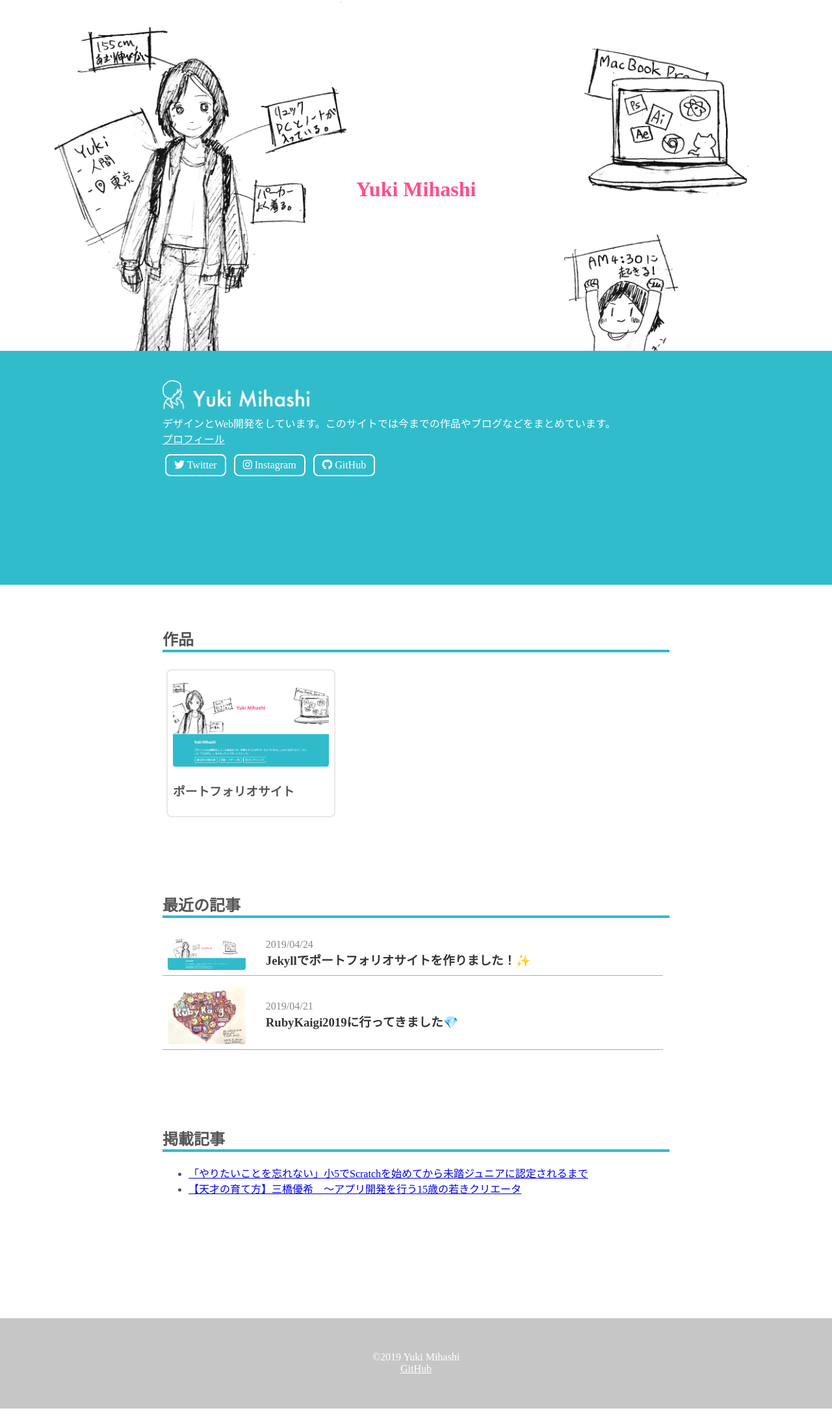
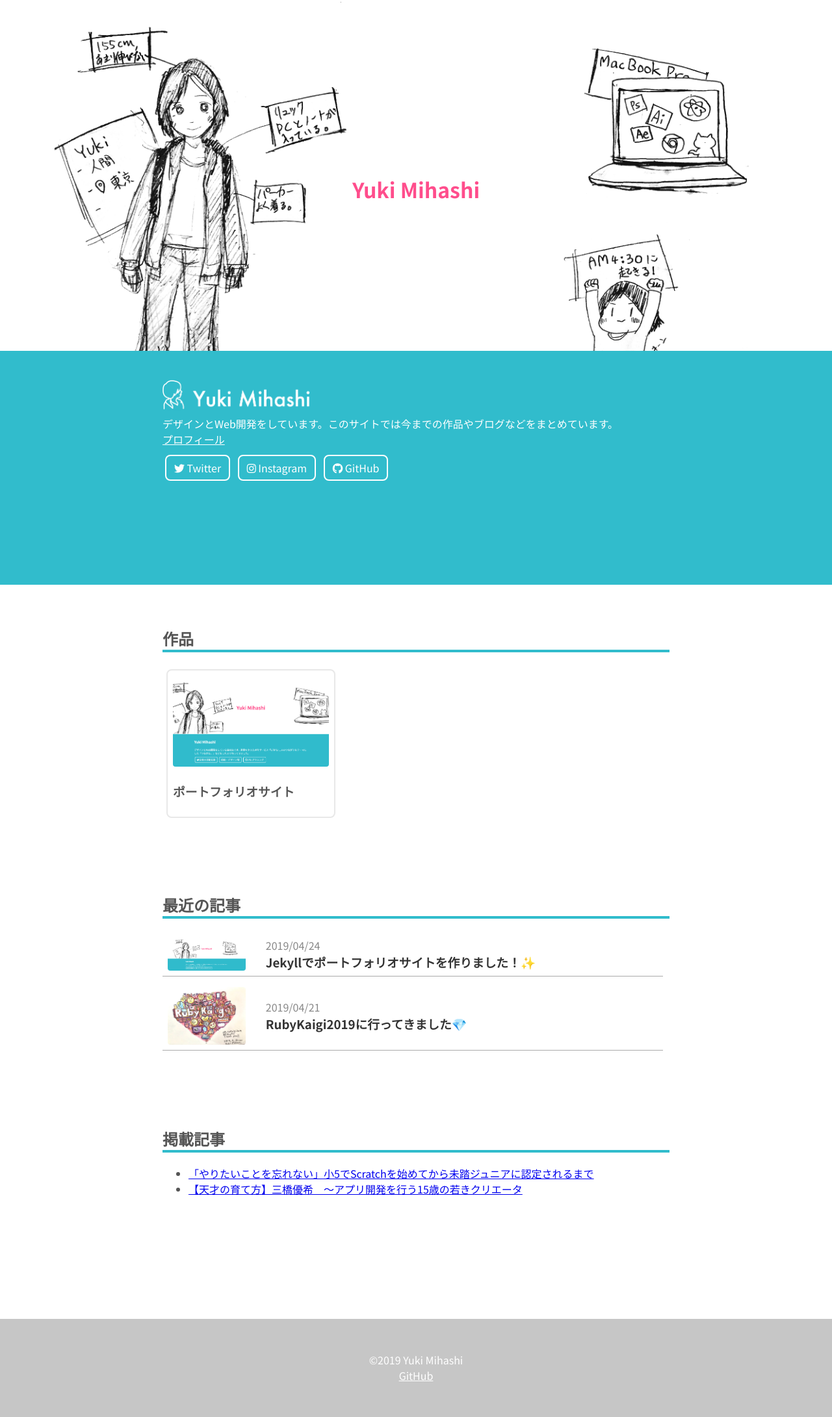
Before and after one commit to madoreenu/yuki384.github.io, a Jekyll site: the page built from index.md, in a window 1280 px wide. Shown: the whole page at 65% size. Built offline with Jekyll 4.4.1, drawn with Linux system fonts in a browser that asks for light colours; nearby versions of some CDN libraries.

Commit message:
fix font setting

```diff
--- a/assets/css/main.css
+++ b/assets/css/main.css
@@ -3,7 +3,7 @@
 
 body{
   margin: 0;
-  font-family: "notosansjapanese";
+  font-family: "Noto Sans JP";
   color: #555;
 }
 .section{
```
